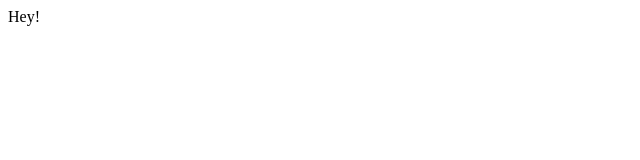
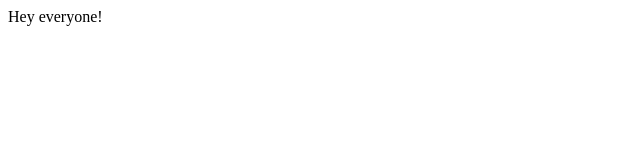
Before and after one commit to dsanthan/Sample-example, a plain HTML site: page index.html in a window 1280 px wide. Shown: the full height of the page, 0-640 px from the left. Drawn offline with Linux system fonts and the light colour scheme.

Commit message:
modified

```diff
--- a/index.html
+++ b/index.html
@@ -4,7 +4,7 @@
     <meta charset="utf-8">
     <title></title>
   </head>
-  <body> Hey!
+  <body> Hey everyone!
 
   </body>
 </html>
```
